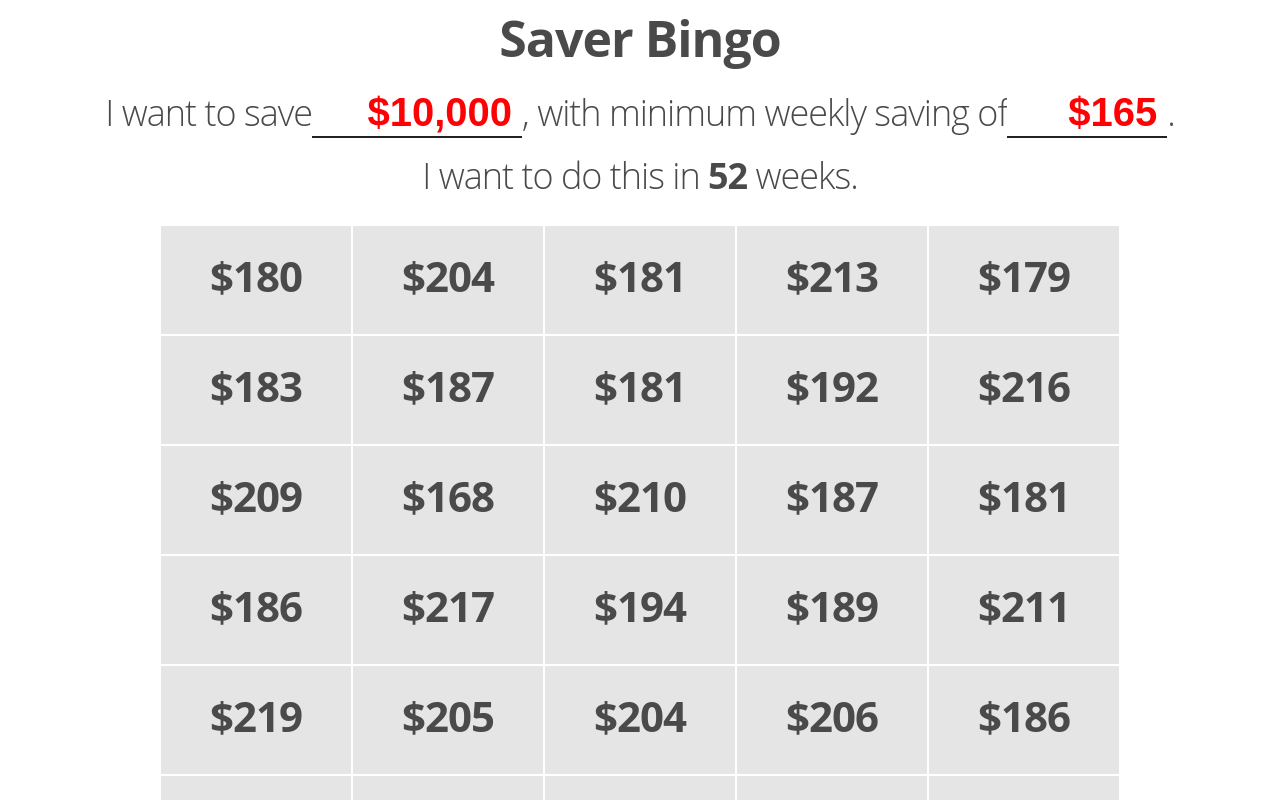
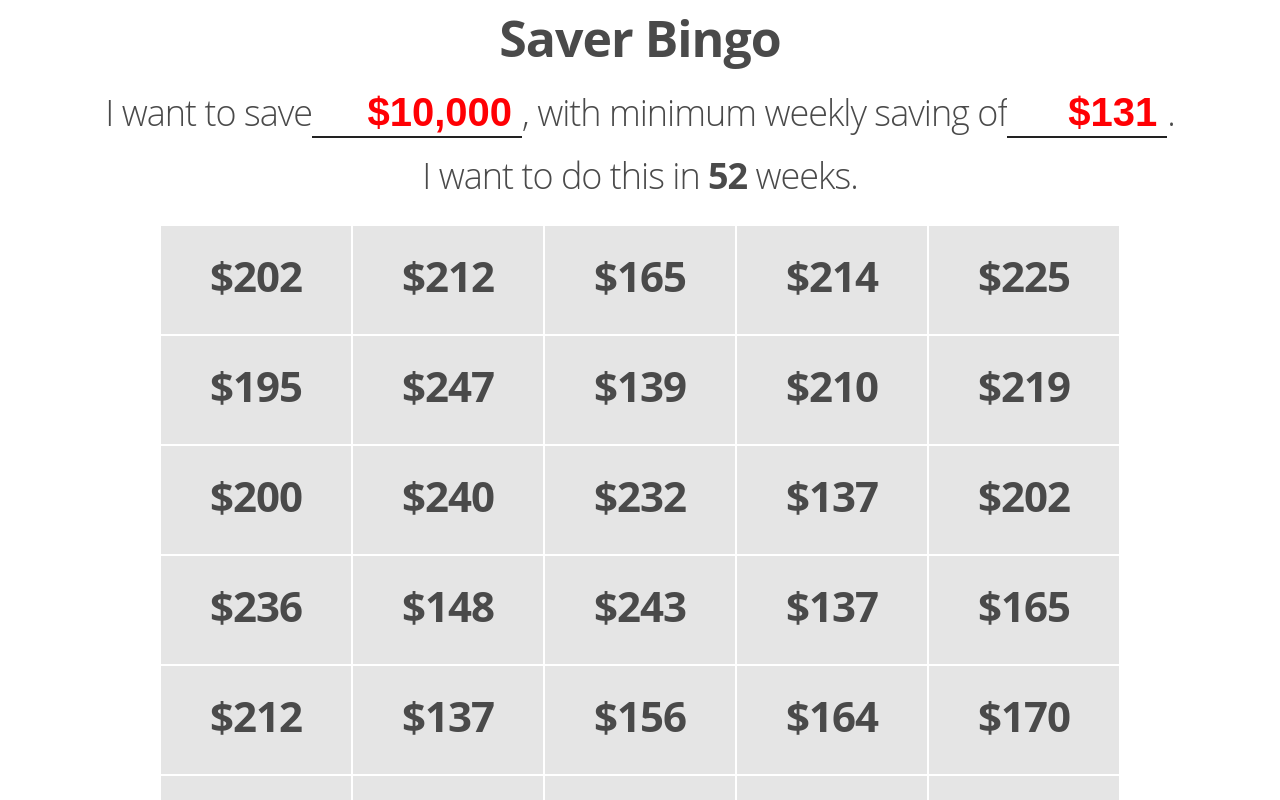
Before and after one commit to suryast/saver-react-app, a React (Create React App) app: page / in a window 1280 px wide. Shown: the top 800 px of the page. Built offline with nearby package versions, Linux system fonts and the light colour scheme.

Commit message:
Refactor components to use React Hooks – bug in Coupon component

```diff
--- a/src/App.js
+++ b/src/App.js
@@ -1,40 +1,58 @@
 import React, { useState } from "react";
 import CouponContainer from "./components/CouponContainer";
 import Form from "./components/Form";
+import { divvy } from "./helpers/divvy";
 import "./App.css";
 
 // Initialise the first minimum amount – maybe not the best way
 
 export default function App() {
   const [target, setTarget] = useState(10000);
-  const [minimum, setMinimum] = useState(() => randomMinimum());
-  const [duration] = useState(`52`);
-  const [clicked] = useState(false);
+  const [minimum, setMinimum] = useState(() => seedMinimum());
+  const [duration] = useState(52); //52 weeks in one year
+  const [clicked, setClicked] = useState(false);
+  const [saverMatrix, setSaverMatrix] = useState(() => seedMatrix());
 
-  function randomMinimum() {
-    var minMinimum = 80;
-    var maxMinimum = 210;
+  // Initialise the minimum amount and the matrix
+  function seedMinimum() {
+    var minMinimum = 40;
+    var maxMinimum = 200;
     var random =
       Math.floor(Math.random() * (+maxMinimum - +minMinimum)) + +minMinimum;
     return random;
   }
 
+  function seedMatrix() {
+    let matrix = divvy(target, duration, minimum);
+    return matrix;
+  }
+
   // This function is needed as a hack to convert the returned state from <NumberFormat /> from string back to digits
   function updateTarget(event) {
-    let value = event.target.value;
-    value = parseFloat(
-      value.replace(/(\d+),(?=\d{3}(\D|$))/g, "$1").substring(1)
+    let target = event.target.value;
+    target = parseFloat(
+      target.replace(/(\d+),(?=\d{3}(\D|$))/g, "$1").substring(1)
     );
-    return setTarget(value);
+
+    // Re-Create a new matrix and return the values after  onChange event
+    let matrix = divvy(target, duration, minimum);
+    return setTarget(target), setSaverMatrix(matrix);
   }
 
-  // Same as above
+  // Similar to the one above but for updating the minimum amount
   function updateMinimum(event) {
-    let value = event.target.value;
-    value = parseFloat(
-      value.replace(/(\d+),(?=\d{3}(\D|$))/g, "$1").substring(1)
+    let minimum = event.target.value;
+    minimum = parseFloat(
+      minimum.replace(/(\d+),(?=\d{3}(\D|$))/g, "$1").substring(1)
     );
-    return setMinimum(value);
+
+    // Re-Create a new matrix and return the values after  onChange event
+    let matrix = divvy(target, duration, minimum);
+    return setMinimum(minimum), setSaverMatrix(matrix);
+  }
+
+  function handleClick(event) {
+    setClicked(!clicked);
   }
 
   return (
@@ -53,6 +71,8 @@ export default function App() {
           minimum={minimum}
           duration={duration}
           clicked={clicked}
+          handleClick={handleClick}
+          saverMatrix={saverMatrix}
         />
       </div>
     </>
--- a/src/components/Coupon.js
+++ b/src/components/Coupon.js
@@ -1,27 +1,17 @@
-import React from "react";
+import React, { useState } from "react";
 import { formatPrice } from "../helpers/formatPrice";
 import "../styles/coupon-container.css";
 
-export default class Coupon extends React.Component {
-  constructor(props) {
-    super(props);
-    this.state = {
-      clicked: this.props.clicked
-    };
+export default function Coupon(props) {
+  const [clicked, setClicked] = useState(props.clicked);
+
+  function handleClick() {
+    setClicked(!clicked);
   }
 
-  componentWillReceiveProps() {
-    this.setState({ clicked: this.props.clicked });
-  }
-
-  handleChange = () => {
-    this.setState({ clicked: !this.state.clicked });
-  };
-
-  render() {
   const couponAnimation = {
     animation: "0.1s slideIn backwards",
-      animationDelay: this.props.delay
+    animationDelay: props.delay
   };
 
   const lineThroughClicked = {
@@ -30,21 +20,18 @@ export default class Coupon extends React.Component {
 
   const lineThroughNone = {};
 
-    let clickedState = this.state.clicked
-      ? lineThroughClicked
-      : lineThroughNone;
+  let clickedState = clicked ? lineThroughClicked : lineThroughNone;
 
   return (
     <>
       <div style={couponAnimation}>
         <br />
         <h2>
-            <span style={clickedState} onClick={this.handleChange}>
-              {formatPrice(this.props.value)}
+          <span style={clickedState} onClick={handleClick}>
+            {formatPrice(props.value)}
           </span>
         </h2>
       </div>
     </>
   );
 }
-}
--- a/src/components/CouponContainer.js
+++ b/src/components/CouponContainer.js
@@ -1,28 +1,23 @@
 import React from "react";
 import Coupon from "../components/Coupon";
-import { divvy } from "../helpers/divvy";
 import { formatPrice } from "../helpers/formatPrice";
 import "../styles/coupon-container.css";
 
-export default class CouponContainer extends React.Component {
-  getNumbersForCoupons = (target, duration, minimum) => {
-    let saverMatrix = divvy(target, duration, minimum);
-    return saverMatrix;
-  };
-
-  render() {
-    const saverMatrix = this.getNumbersForCoupons(
-      this.props.target,
-      this.props.duration,
-      this.props.minimum
-    );
-
-    const target = saverMatrix.reduce(function(a, b) {
+export default function CouponContainer(props) {
+  const target = props.saverMatrix.reduce(function(a, b) {
     return a + b;
   });
 
-    const coupons = saverMatrix.map((val, index) => {
-      return <Coupon key={index} value={val} delay={`${index * 0.015}s`} />;
+  const coupons = props.saverMatrix.map((val, index) => {
+    return (
+      <Coupon
+        key={index}
+        value={val}
+        delay={`${index * 0.015}s`}
+        clicked={props.clicked}
+        handleClick={props.handleClick}
+      />
+    );
   });
 
   return (
@@ -35,4 +30,3 @@ export default class CouponContainer extends React.Component {
     </>
   );
 }
-}
--- a/src/components/Form.js
+++ b/src/components/Form.js
@@ -1,14 +1,15 @@
 import React from "react";
 import NumberFormat from "react-number-format";
 
-export default class Form extends React.Component {
-  render() {
+export default function Form(props) {
   const minimumInput = {
     width: "14rem"
   };
+
   const bold = {
     fontWeight: "bold"
   };
+
   return (
     <>
       <h3>
@@ -17,16 +18,16 @@ export default class Form extends React.Component {
           <NumberFormat
             thousandSeparator={true}
             prefix={"$"}
-              value={this.props.target}
-              onChange={this.props.updateTarget}
+            value={props.target}
+            onChange={props.updateTarget}
           />
           , with minimum weekly saving of
           <NumberFormat
             style={minimumInput}
             thousandSeparator={true}
             prefix={"$"}
-              value={this.props.minimum}
-              onChange={this.props.updateMinimum}
+            value={props.minimum}
+            onChange={props.updateMinimum}
           />
           .
           <br />I want to do this in <span style={bold}>52</span> weeks.
@@ -35,4 +36,3 @@ export default class Form extends React.Component {
     </>
   );
 }
-}
```
Lines whose indentation alone changed are shown as unchanged.
